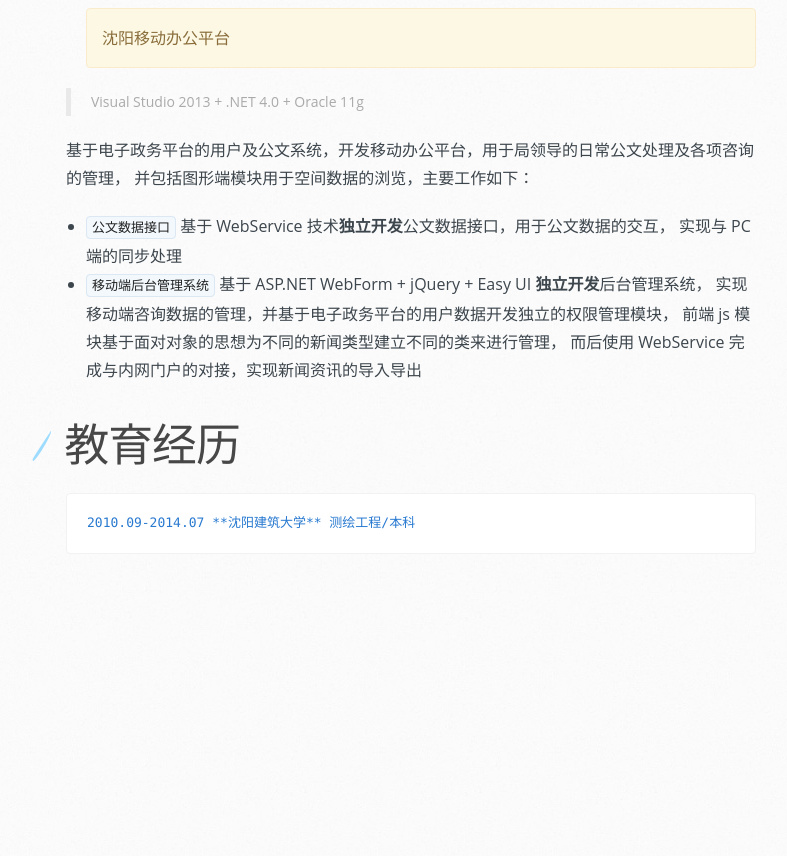
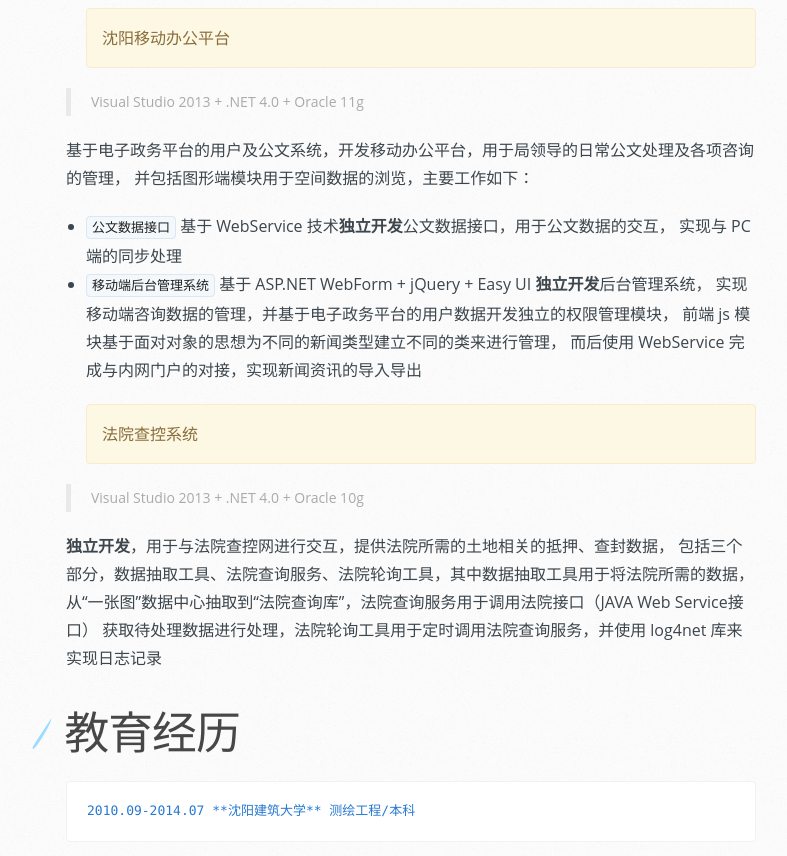
Before and after one commit to baiyangcao/baiyangcao.github.io, a Jekyll site: the page built from cv.md, in a window 1280 px wide and 900 px high, scrolled down 3035 px. Shown: the top 856 px of the window, without its empty margins (104-891 px from the left). Built offline with Jekyll 4.4.1, drawn with Linux system fonts in a browser that asks for light colours; nearby versions of some CDN libraries; library files that are not in the unit come from our copies; before the commit the page ends 3647 px from its top, so only the background shows below that.

Commit message:
简历项目经历添加法院能查控系统

````diff
--- a/cv.md
+++ b/cv.md
@@ -89,6 +89,15 @@ layout: cv
    前端 js 模块基于面对对象的思想为不同的新闻类型建立不同的类来进行管理，
    而后使用 WebService 完成与内网门户的对接，实现新闻资讯的导入导出
 
+<div class="alert alert-warning" style="margin-left: 20px">法院查控系统</div>
+
+> Visual Studio 2013 + .NET 4.0 + Oracle 10g
+
+**独立开发**，用于与法院查控网进行交互，提供法院所需的土地相关的抵押、查封数据，
+包括三个部分，数据抽取工具、法院查询服务、法院轮询工具，其中数据抽取工具用于将法院所需的数据，
+从“一张图”数据中心抽取到“法院查询库”，法院查询服务用于调用法院接口（JAVA Web Service接口）
+获取待处理数据进行处理，法院轮询工具用于定时调用法院查询服务，并使用 log4net 库来实现日志记录
+
 # 教育经历
 
 ```
````
